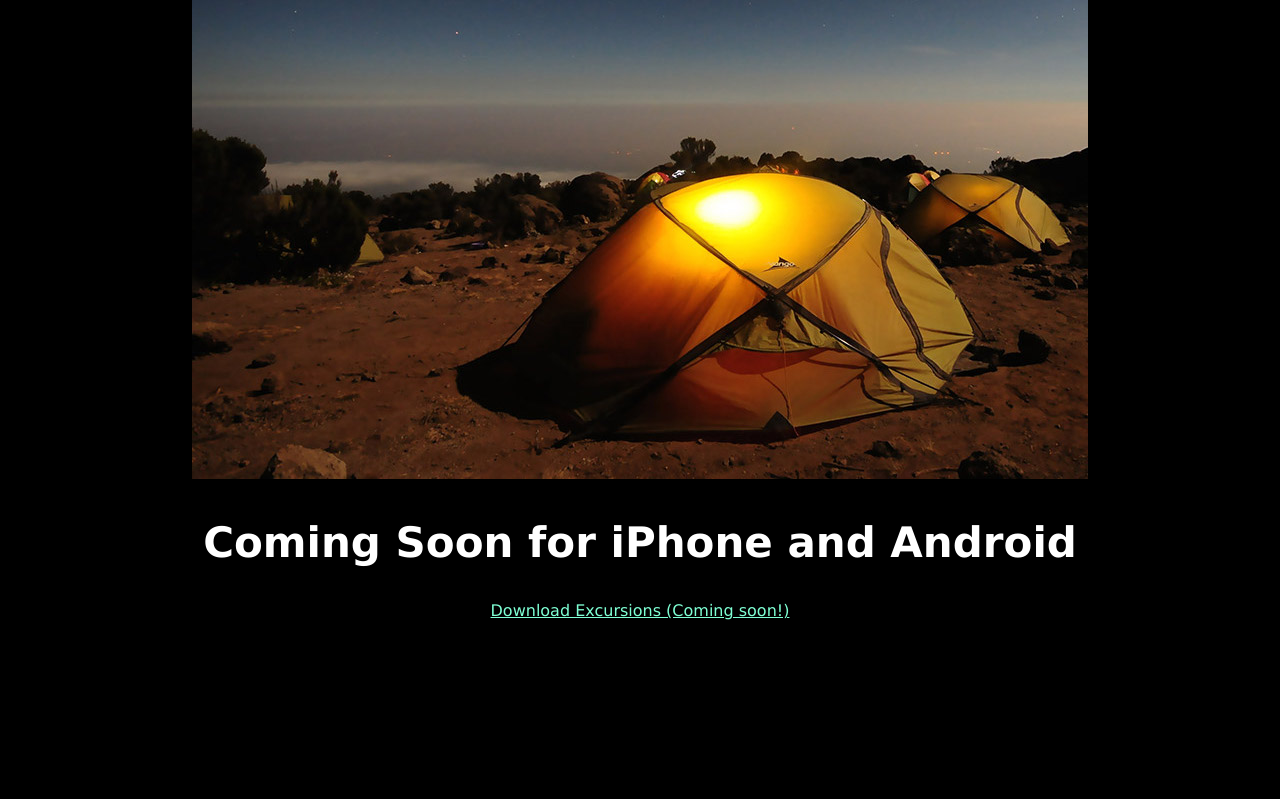
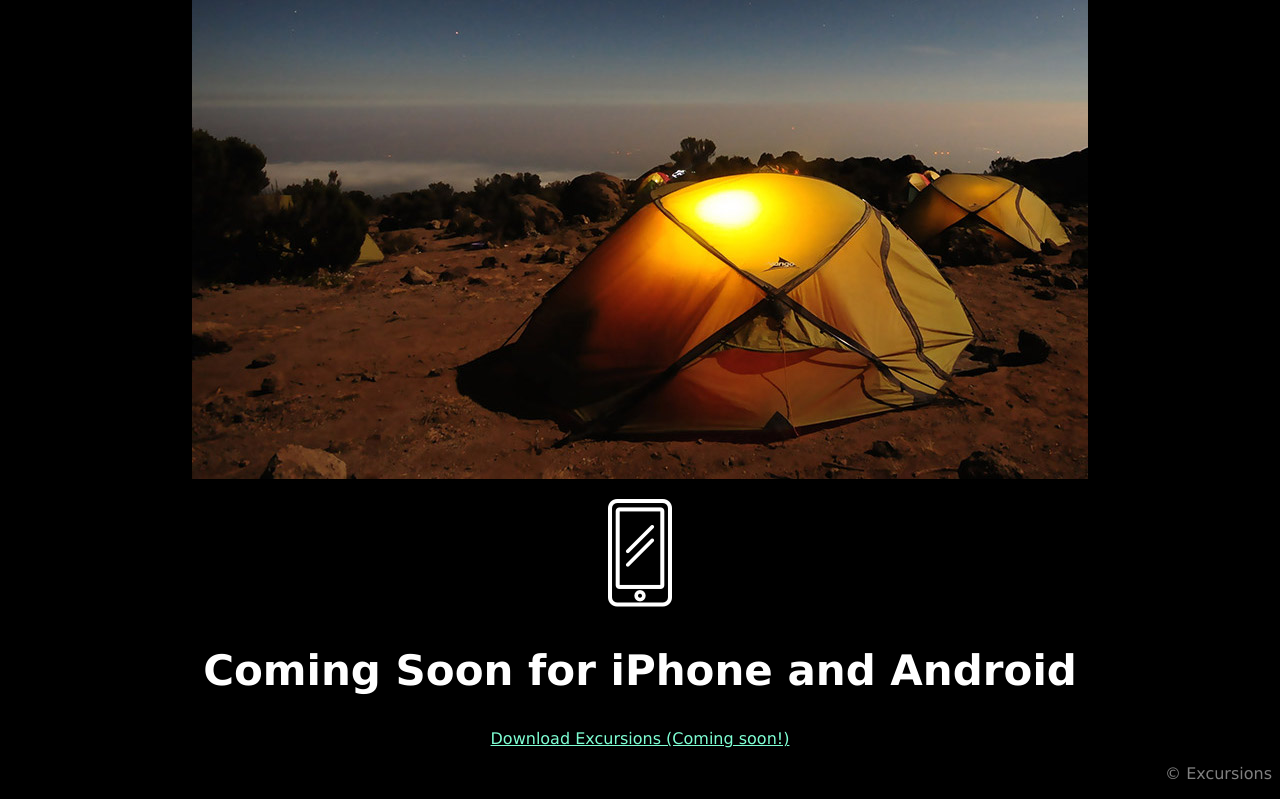
Before and after one commit to jameseb123/Excursions, a plain HTML site: page index.html in a window 1280 px wide. Shown: the part 516-1315 px from the top of the page. Before the commit the page ends 1144 px from the top, so only its background shows below. Drawn offline with Linux system fonts and the light colour scheme.

Commit message:
Final commmit

```diff
--- a/index.html
+++ b/index.html
@@ -19,9 +19,11 @@
     <p>
       <img src="resources/images/camp.jpg" alt="camping image">
     </p>
+    <p><img src="resources/images/phone.png"></p>
   <footer>
     <h2>Coming Soon for iPhone and Android</h2>
     <a class="link" href="">Download Excursions (Coming soon!)</a>
+    <p class="copy">&copy Excursions</p>
   </footer>
   </body>
 </html>
--- a/resources/css/style.css
+++ b/resources/css/style.css
@@ -22,3 +22,6 @@ h2 {
   font-weight: 300px;
   font-size: 42px;
 }
+.copy {
+  text-align: right;
+}
```
